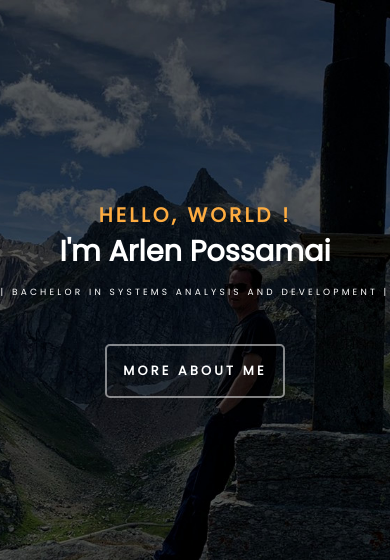
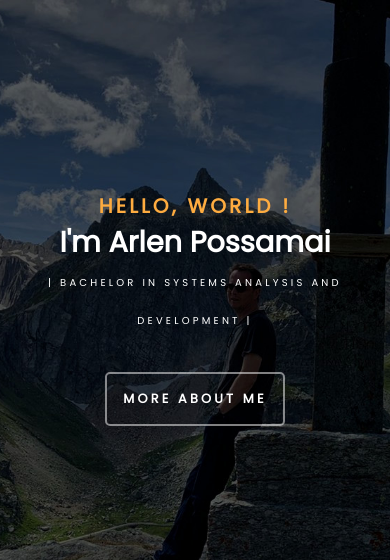
Before and after one commit to arlendev/portfolio, a plain HTML site: page index.html in a window 390 px wide. Shown: the part 124-684 px from the top of the page. Drawn offline with Linux system fonts and the light colour scheme; files whose address does not match are found by name.

Commit message:
Update main.css

```diff
--- a/css/main.css
+++ b/css/main.css
@@ -400,7 +400,7 @@ body {
 
 @media only screen and (max-width:600px) {
     .logo a img {
-        position: absolute;;
+        position: absolute;
     }
 	.intro-content h1 {
 		font-size: 1.8rem;
@@ -409,7 +409,9 @@ body {
         font-size: 20px;
     }
     .intro-content span {
-    font-size: 9px;
+        font-size: 10px;
+        width: 80%;
+        text-align: center;
     }
     .intro-content p {
         font-size: 12px;
```
